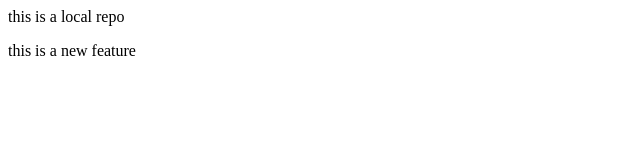
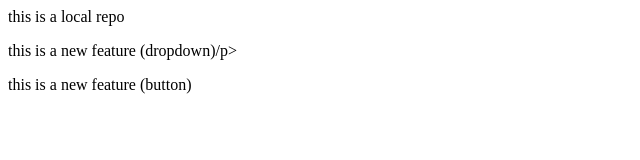
Before and after one commit to Iddjdn/localrepo, a plain HTML site: page index.html in a window 1280 px wide. Shown: the whole page, without its empty margins (0-640 px from the left). Drawn offline with Linux system fonts and the light colour scheme.

Commit message:
add both features

```diff
--- a/index.html
+++ b/index.html
@@ -1,2 +1,3 @@
 <p>this is a local repo</p>
-<p>this is a new feature</p>
+<p>this is a new feature (dropdown)/p>
+    <p>this is a new feature (button)</p>
```
